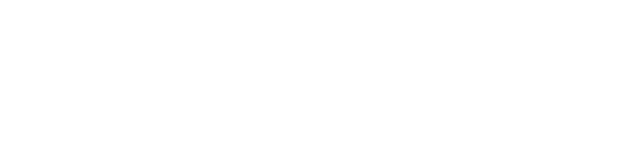
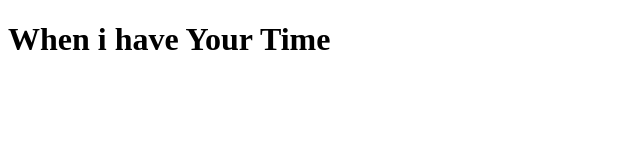
Before and after one commit to egidon/git-one, a plain HTML site: page index.html in a window 1280 px wide. Shown: the whole page, without its empty margins (0-640 px from the left). Drawn offline with Linux system fonts and the light colour scheme.

Commit message:
added h1

```diff
--- a/index.html
+++ b/index.html
@@ -7,6 +7,6 @@
     <title>This is a Test for git Commit</title>
 </head>
 <body>
-
+    <h1>When i have Your Time</h1>
 </body>
 </html>
```
